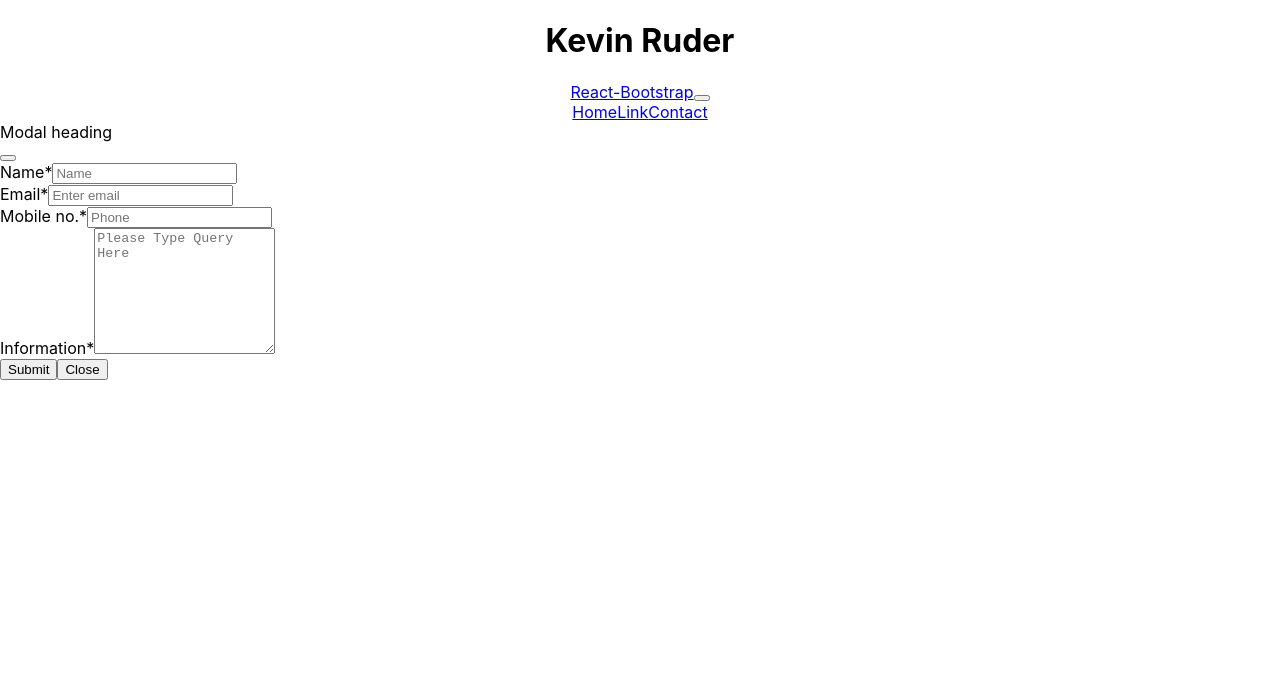
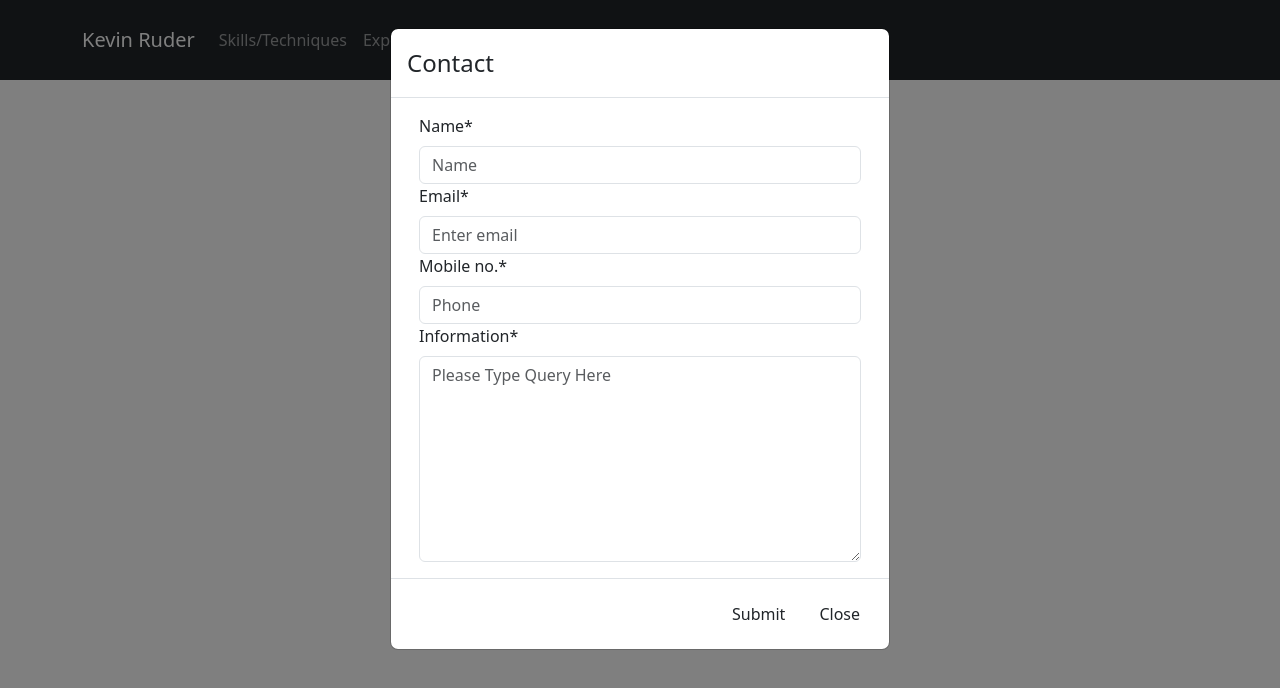
Before and after one commit to mattruder/nicoportfolio, a React (Create React App) app: page / in a window 1280 px wide. Both pictures are taken after a click on the button "Contact". Shown: the top 688 px of the page. Built offline with nearby package versions, Linux system fonts and the light colour scheme.

Commit message:
Setup bootstrap and basic navbar

```diff
--- a/src/App.js
+++ b/src/App.js
@@ -1,11 +1,11 @@
 import logo from './logo.svg';
 import './App.css';
 import NavBar from './Navbar'
+import 'bootstrap/dist/css/bootstrap.min.css'
 
 function App() {
   return (
     <div className="App">
-     <h1>Kevin Ruder</h1>
      <NavBar />
     </div>
   );
--- a/src/Navbar.js
+++ b/src/Navbar.js
@@ -26,6 +26,18 @@ function NavBar() {
     const [showModal, setShow] = useState(false);
     const handleClose = () => setShow(false);
     const handleShow = () => setShow(true);
+
+    const sticky={
+      position: 'fixed',
+      top: "0",
+      width: "100%",
+      zIndex: "100",
+      paddingBottom: "10px",
+      padding: "10px",
+      height: '10vh',
+    }
+
+
 
 
     const formStyles = {
@@ -78,19 +90,18 @@ function NavBar() {
       };
 
   return (
-    <div  >
+    <div>
 
-        <Navbar bg="light" expand="lg">
+        <Navbar style={sticky} bg="dark" variant="dark" expand="lg">
       <Container>
-        <Navbar.Brand href="#home">React-Bootstrap</Navbar.Brand>
+        <Navbar.Brand>Kevin Ruder</Navbar.Brand>
         <Navbar.Toggle aria-controls="basic-navbar-nav" />
         <Navbar.Collapse id="basic-navbar-nav">
           <Nav className="me-auto">
-            <Nav.Link href="#home">Home</Nav.Link>
-            <Nav.Link href="#link">Link</Nav.Link>
+            <Nav.Link >Skills/Techniques</Nav.Link>
+            <Nav.Link >Experience/Education</Nav.Link>
+            <Nav.Link >Publications</Nav.Link>
             <Nav.Link onClick={handleShow}>Contact
-
-
             </Nav.Link>
           </Nav>
         </Navbar.Collapse>
@@ -98,8 +109,8 @@ function NavBar() {
     </Navbar>
 
     <Modal show={showModal} onHide={handleClose}>
-        <Modal.Header closeButton>
-          <Modal.Title>Modal heading</Modal.Title>
+        <Modal.Header>
+          <Modal.Title>Contact</Modal.Title>
         </Modal.Header>
         <Modal.Body>
         <Container fluid >
@@ -125,9 +136,6 @@ function NavBar() {
                 <Form.Label>Information*</Form.Label>
                 <Form.Control required onChange={handleChange} name="query" placeholder="Please Type Query Here" as="textarea" rows={8} />
             </Form.Group>
-    <div  className="d-flex align-items-center justify-content-center">
-
-                </div>
                 </div>
         </Form >
                 </Col>
```
